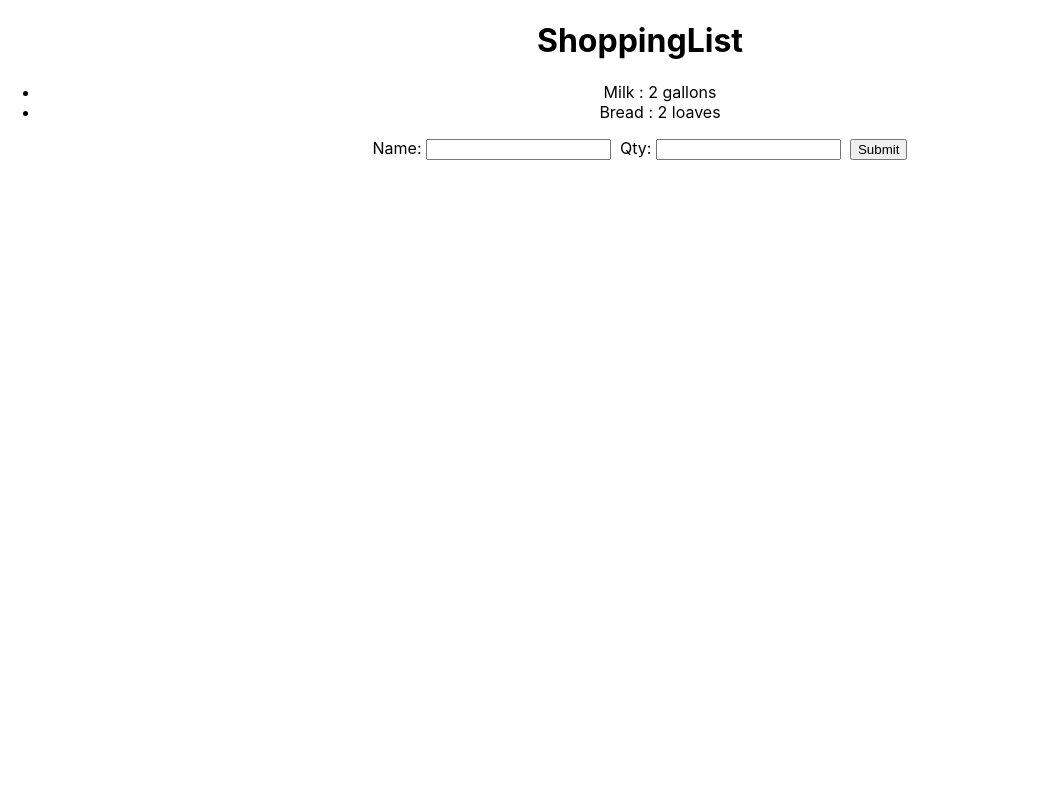
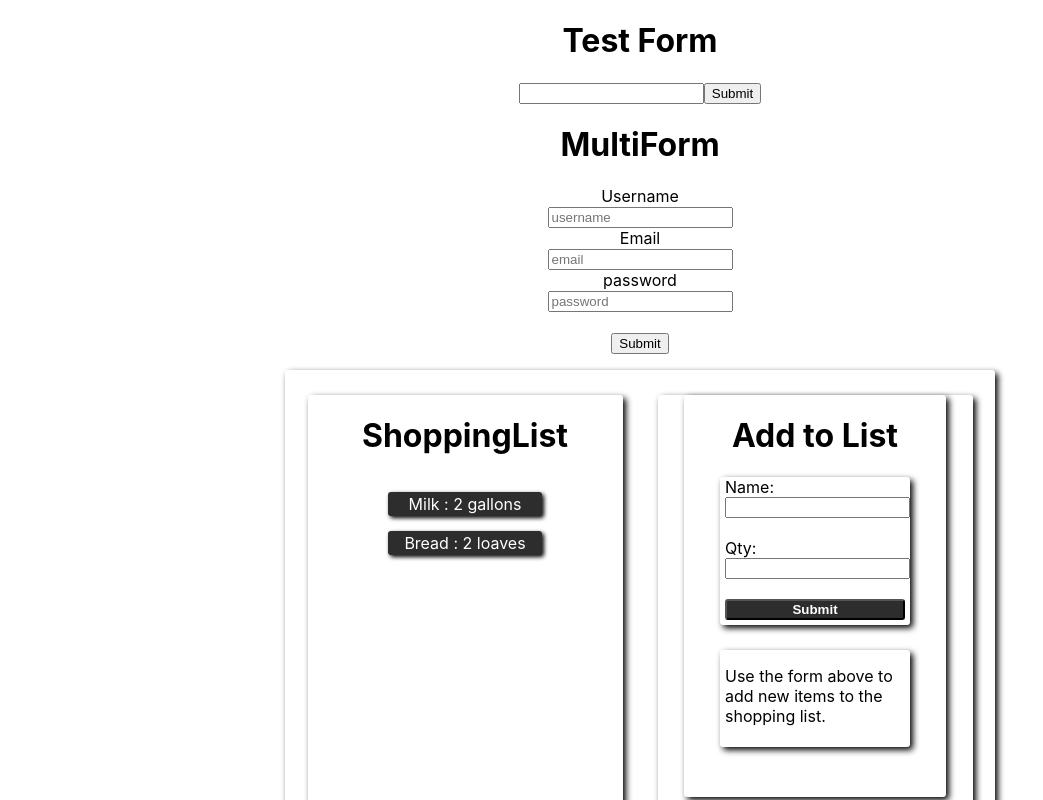
Before and after one commit to jas112/REACT-STUDY-React-Forms, a React (Create React App) app: page / in a window 1280 px wide. Shown: the top 800 px of the page, without its empty margins (0-1043 px from the left). Built offline with nearby package versions, Linux system fonts and the light colour scheme.

Commit message:
add styling modifications to ShoppingList and ShoppingForm components.

```diff
--- a/src/App.js
+++ b/src/App.js
@@ -6,8 +6,8 @@ import './App.css';
 function App() {
   return (
     <div className="App">
-      {/* <Form /> */}
-      {/* <MultiForm /> */}
+      <Form />
+      <MultiForm />
       <ShoppingList />
     </div>
   );
--- a/src/components/shoppingForm/ShoppingForm.css
+++ b/src/components/shoppingForm/ShoppingForm.css
@@ -0,0 +1,45 @@
+.ShoppingForm-Console{
+    width: 80%;
+    display: flex;
+    flex-flow: column nowrap;
+    justify-content: space-around;
+    align-items: center;
+    box-shadow: 3px 3px 6px #000000;
+    border-radius: 3px;
+    padding: 0px 5px 25px 5px;
+}
+
+.ShoppingForm{
+    width: 180px;
+    display: flex;
+    flex-flow: column nowrap;
+    justify-content: space-around;
+    align-items: flex-start;
+    box-shadow: 3px 3px 6px #000000;
+    border-radius: 3px;
+    padding: 0px 5px 5px 5px;
+}
+
+.ShoppingForm-Submit-Button{
+    width: 100%;
+    border-radius: 3px;
+    color: #ffffff;
+    font-weight: bold;
+    background-color: #2d2d2d;
+}
+
+.ShoppingForm-Panel{
+    width: 180px;
+    display: flex;
+    flex-flow: column nowrap;
+    justify-content: space-around;
+    align-items: flex-start;
+    box-shadow: 3px 3px 6px #000000;
+    border-radius: 3px;
+    padding: 0px 5px 5px 5px;
+    margin:25px 0px;
+}
+
+.ShoppingForm-Panel-Text{
+    text-align: left;
+}
--- a/src/components/shoppingForm/ShoppingForm.js
+++ b/src/components/shoppingForm/ShoppingForm.js
@@ -24,13 +24,21 @@ class ShoppingForm extends Component {
 
   render() {
     return (
-      <form onSubmit={this.handleSubmit}>
-        <label htmlFor='name'>Name: </label>
-        <input id='name' name='name' value={this.state.name} onChange={this.handleChange} />&nbsp;&nbsp;
-        <label htmlFor='qty'>Qty: </label>
-        <input id='qty' name='qty' value={this.state.qty} onChange={this.handleChange} />&nbsp;&nbsp;
-        <button type='submit'>Submit</button>
-      </form>
+        <div className='ShoppingForm-Console'>
+            <h1>Add to List</h1>
+            <form onSubmit={this.handleSubmit} className='ShoppingForm'>
+                <label htmlFor='name'>Name: </label>
+                <input id='name' name='name' value={this.state.name} onChange={this.handleChange} /><br/>
+                <label htmlFor='qty'>Qty: </label>
+                <input id='qty' name='qty' value={this.state.qty} onChange={this.handleChange} /><br/>
+                <button type='submit' className='ShoppingForm-Submit-Button'>Submit</button>
+            </form>
+            <div className='ShoppingForm-Panel'>
+                <p className='ShoppingForm-Panel-Text'>Use the form above to add new items to the shopping list.</p>
+
+            </div>
+        </div>
+
     )
   }
 }
--- a/src/components/shoppingList/ShoppingList.css
+++ b/src/components/shoppingList/ShoppingList.css
@@ -0,0 +1,41 @@
+.ShoppingList-Console{
+    width: 700px;
+    min-width: 300px;
+    height: 700px;
+    display: flex;
+    flex-flow: row wrap;
+    justify-content: space-around;
+    align-items: flex-start;
+    box-shadow: 3px 3px 6px #000000;
+    border-radius: 3px;
+    padding: 25px 5px;
+    margin: 0px auto;
+}
+
+.ShoppingList-Console-Panel{
+    width: 45%;
+    min-width: 200px;
+    height: 90%;
+    display: flex;
+    flex-flow: column nowrap;
+    justify-content: flex-start;
+    align-items: center;
+    box-shadow: 3px 3px 6px #000000;
+    border-radius: 3px;
+}
+
+.ShoppingList-Item{
+    width: 92%;
+    min-width: 150px;
+    display: flex;
+    flex-flow: column nowrap;
+    justify-content: center;
+    align-items: center;
+    box-shadow: 2px 2px 4px #000000;
+    background-color: #2d2d2d;
+    color: #ffffff;
+    font-weight: 700px;
+    border-radius: 3px;
+    padding: 2px;
+    margin: 15px auto
+}
--- a/src/components/shoppingList/ShoppingList.js
+++ b/src/components/shoppingList/ShoppingList.js
@@ -26,22 +26,26 @@ class ShoppingList extends Component {
 
     renderItems(){
         return (
-            <ul>
+            <div>
                 {this.state.items.map(item => (
-                    <li key={item.id}>
+                    <div key={item.id} className='ShoppingList-Item'>
                         {item.name} : {item.qty}
-                    </li>
+                    </div>
                 ))}
-            </ul>
+            </div>
         );
     }
 
   render() {
     return (
-        <div>
-            <h1>ShoppingList</h1>
-            {this.renderItems()}
-            <ShoppingForm addToList={this.addToList} />
+        <div className='ShoppingList-Console'>
+            <div className='ShoppingList-Console-Panel'>
+                <h1>ShoppingList</h1>
+                {this.renderItems()}
+            </div>
+            <div className='ShoppingList-Console-Panel'>
+                <ShoppingForm addToList={this.addToList} />
+            </div>
         </div>
     )
   }
```
